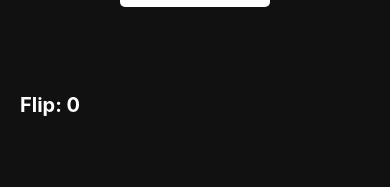
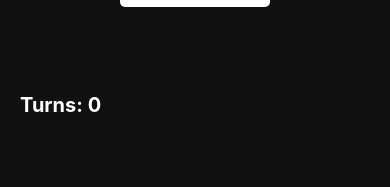
Before and after one commit to kennygchen/playbox, a React Native app: screen /FlipAndMatch in a window 390 px wide. Shown: the part 177-364 px from the top of the page. Built offline with nearby package versions, Linux system fonts and the light colour scheme.

Commit message:
Fix: flips -> turns

```diff
--- a/components/FlipAndMatch/FlipAndMatch.jsx
+++ b/components/FlipAndMatch/FlipAndMatch.jsx
@@ -54,7 +54,7 @@ function Item({ card, onPress }) {
 }
 
 export default function FlipAndMatch({ navigation }) {
-	const [flip, setFlip] = React.useState(0);
+	const [turns, setTurns] = React.useState(0);
 	const [cards, setCards] = React.useState([]);
 	const [isLoading, setIsLoading] = React.useState(true);
 
@@ -68,14 +68,14 @@ export default function FlipAndMatch({ navigation }) {
 			.map((name, i) => ({name:name, isShown:true, isFlipped: false, id: i}))
 			.sort(() => 0.5 - Math.random())
     setCards(shuffled);
-    setFlip(0);
+		setTurns(0)
   	};
 
 	const [cardOne, setCardOne] = React.useState(null)
 	const [cardTwo, setCardTwo] = React.useState(null)
 
 	const handleClick = (card) => {
-		if (cardOne && cardTwo) return
+		if (cardOne && cardTwo || (cardOne && cardOne.id == card.id)) return
 		cardOne ? setCardTwo(card) : setCardOne(card)
 		card.isFlipped = true;
 	}
@@ -97,6 +97,7 @@ export default function FlipAndMatch({ navigation }) {
 				} else {
 					resetChoice();
 				}
+				setTurns(e => e + 1)
 			}
 		}, 500);
 	}, [cardOne, cardTwo])
@@ -114,12 +115,11 @@ return (
 				<Pressable style={styles.button} onPress={shuffle}>
 					<Text style={styles.buttonText}>New Game</Text>
 				</Pressable>
-				{/* <Button title="New Game" onPress={shuffle}></Button> */}
 				{/* {!isLoading && <Icon name='Freesample' color='#fff' size={60}/>} */}
 				{/* {!isLoading && <Icon name='ie' color='#fff' size={60}/>} */}
 			</SafeAreaView>
 		<SafeAreaView style={styles.text}>
-			<Text style={styles.text}>Flip: {flip}</Text>
+			<Text style={styles.text}>Turns: {turns}</Text>
 		</SafeAreaView>
 		<SafeAreaView style={styles.container}>
 			{cards.map((e, i) => (
@@ -127,7 +127,6 @@ return (
 				key={i}
 				card={e}
 				onPress={() => {
-					setFlip((e) => e + 1);
 					handleClick(e);
 				}}
 			/>
```
